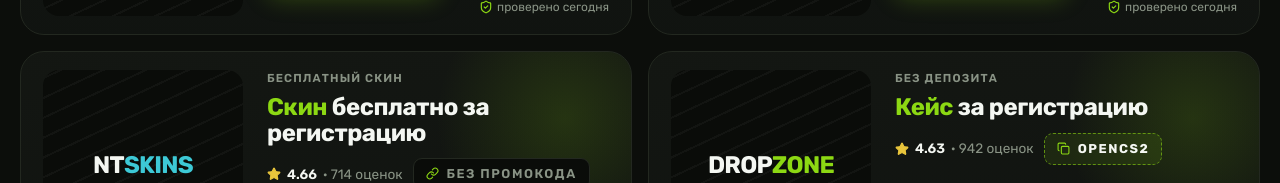
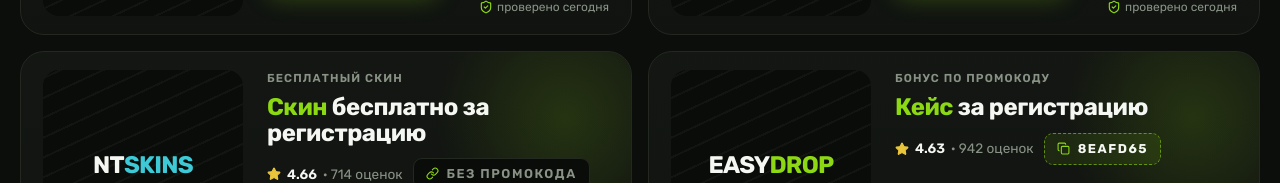
Before and after one commit to maodeceiver/referral-link-site, a React (Vite) app: page / in a window 1280 px wide. Shown: the part 617-800 px from the top of the page. Built offline with nearby package versions, Linux system fonts and the light colour scheme.

Commit message:
[FIX] Обновил ссылку на dropzone сервис

```diff
--- a/src/data/sites.ts
+++ b/src/data/sites.ts
@@ -92,20 +92,20 @@ export const sites: Site[] = [
     payouts: 'Steam-трейд',
   },
   {
-    id: 'dropzone',
-    name: 'DropZone',
-    namePrefix: 'Drop',
-    nameSuffix: 'Zone',
+    id: 'easydrop',
+    name: 'EasyDrop',
+    namePrefix: 'Easy',
+    nameSuffix: 'Drop',
     tone: 'accent',
     tagline: 'OPEN & WIN',
-    kind: 'Без депозита',
+    kind: 'Бонус по промокоду',
     bonusHighlight: 'Кейс',
     bonusRest: 'за регистрацию',
-    promo: 'OPENCS2',
+    promo: '8EAFD65',
     rating: 4.63,
     reviews: 942,
     categories: ['free', 'cases', 'roulette'],
-    url: 'https://example.com/dropzone',
+    url: 'https://easydrop.bar/',
     checked: 'сегодня',
     perks: ['Free-кейс без пополнения', 'Ежедневные задания', 'Реферальная программа 10%'],
     minDeposit: 'не нужен',
```
